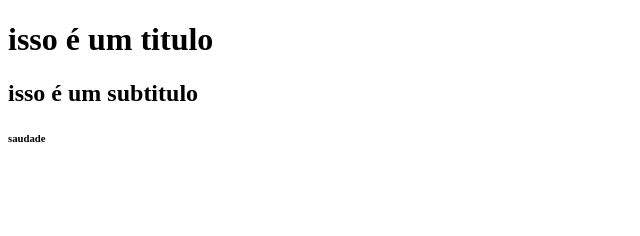
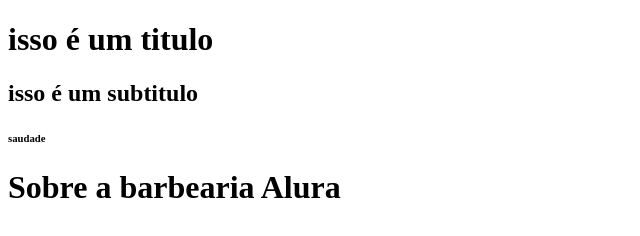
Before and after one commit to RebekaMoraes/barbeariaalura, a plain HTML site: page index.html in a window 1280 px wide. Shown: the whole page, without its empty margins (0-640 px from the left). Drawn offline with Linux system fonts and the light colour scheme.

Commit message:
h1 barbearia

```diff
--- a/index.html
+++ b/index.html
@@ -10,4 +10,5 @@
    <h2> isso é um subtitulo <h2>
     <h6> saudade <h6>
 </body>
+<h1>Sobre a barbearia Alura  </h1>
 </html>
```
